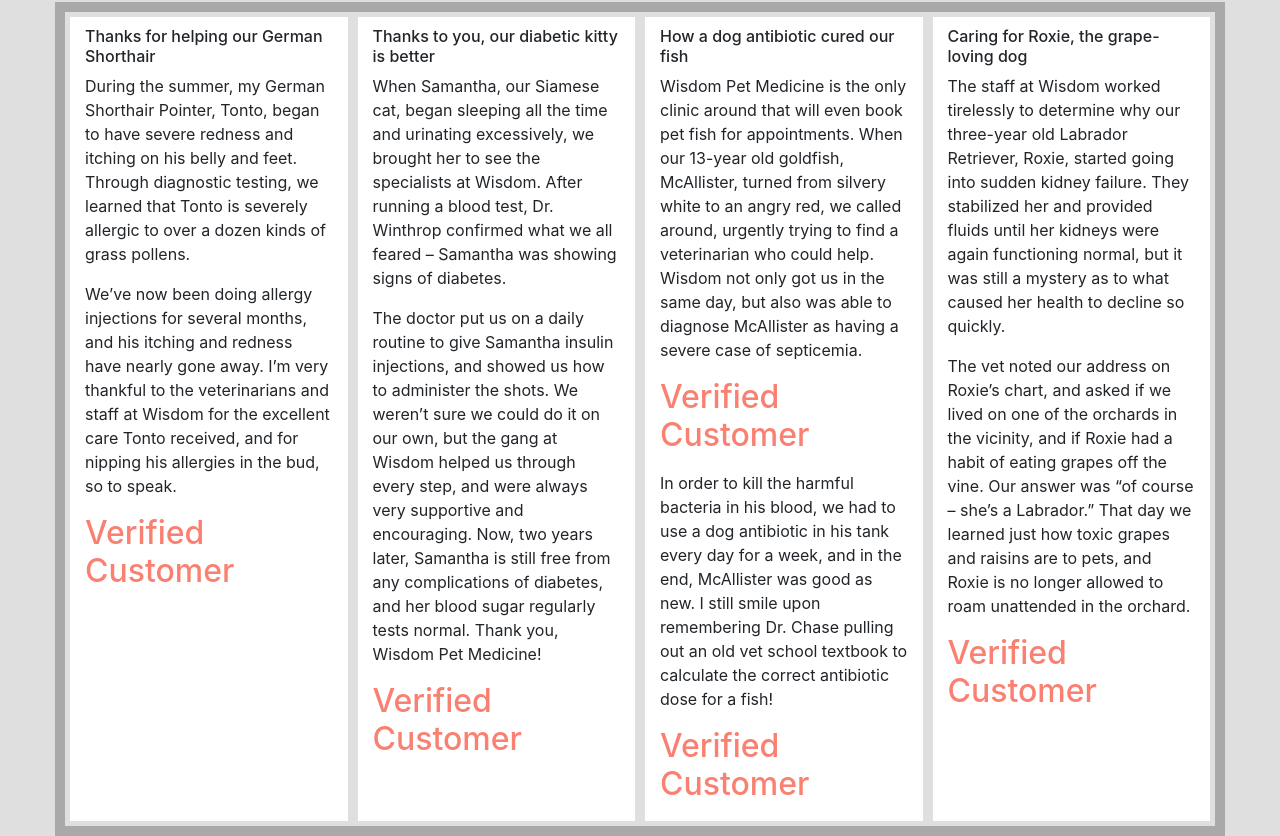
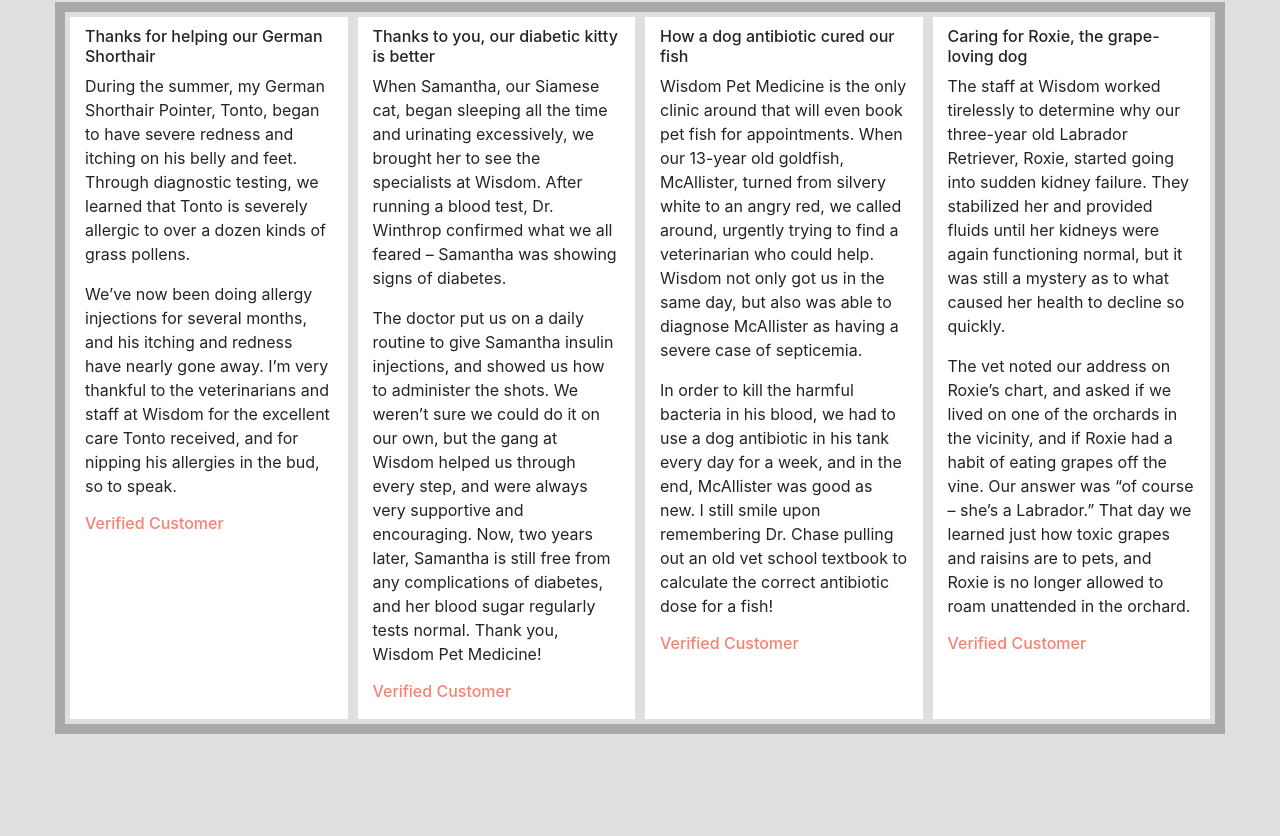
Before and after one commit to jotl2023/Dev-Repo, a website: page index_cssFile.html in a window 1280 px wide. Shown: the part 806-1642 px from the top of the page. After the commit the page ends 1540 px from the top, so only its background shows below. Drawn offline with Linux system fonts and the light colour scheme.

Commit message:
changed heading size from 2 to 6

```diff
--- a/index_cssFile.html
+++ b/index_cssFile.html
@@ -91,7 +91,7 @@
 					<p>
                       We’ve now been doing allergy injections for several months, and his itching and redness have nearly gone away. I’m very thankful to the veterinarians and staff at Wisdom for the excellent care Tonto received, and for nipping his allergies in the bud, so to speak.
 					</p>
-          <h2 class="vs">Verified Customer</h2>
+          <h6 class="vs">Verified Customer</h6>
                 </div>
                 <div class="col-xs-12 col-sm-6 col-md-6 col-lg-3 col-xl-3 review-div2">
 					<h6>
@@ -103,7 +103,7 @@
 					<p>
                       The doctor put us on a daily routine to give Samantha insulin injections, and showed us how to administer the shots. We weren’t sure we could do it on our own, but the gang at Wisdom helped us through every step, and were always very supportive and encouraging. Now, two years later, Samantha is still free from any complications of diabetes, and her blood sugar regularly tests normal. Thank you, Wisdom Pet Medicine!
 					</p>
-          <h2 class="vs">Verified Customer</h2>
+          <h6 class="vs">Verified Customer</h6>
                 </div>
                 <div class="col-xs-12 col-sm-6 col-md-6 col-lg-3 col-xl-3 review-div2">
 					<h6>
@@ -111,12 +111,11 @@
 					</h6>
 					<p>
                       Wisdom Pet Medicine is the only clinic around that will even book pet fish for appointments. When our 13-year old goldfish, McAllister, turned from silvery white to an angry red, we called around, urgently trying to find a veterinarian who could help. Wisdom not only got us in the same day, but also was able to diagnose McAllister as having a severe case of septicemia.
-                      <h2 class="vs">Verified Customer</h2>
 					</p>
 					<p>
                       In order to kill the harmful bacteria in his blood, we had to use a dog antibiotic in his tank every day for a week, and in the end, McAllister was good as new. I still smile upon remembering Dr. Chase pulling out an old vet school textbook to calculate the correct antibiotic dose for a fish!
 					</p>
-          <h2 class="vs">Verified Customer</h2>
+          <h6 class="vs">Verified Customer</h6>
                 </div>
                 <div class="col-xs-12 col-sm-6 col-md-6 col-lg-3 col-xl-3 review-div2">
 					<h6>
@@ -128,7 +127,7 @@
 					<p>
                       The vet noted our address on Roxie’s chart, and asked if we lived on one of the orchards in the vicinity, and if Roxie had a habit of eating grapes off the vine. Our answer was “of course – she’s a Labrador.” That day we learned just how toxic grapes and raisins are to pets, and Roxie is no longer allowed to roam unattended in the orchard.
 					</p>
-          <h2 class="vs">Verified Customer</h2>
+          <h6 class="vs">Verified Customer</h6>
                 </div>
             </div>
   </div>
```
